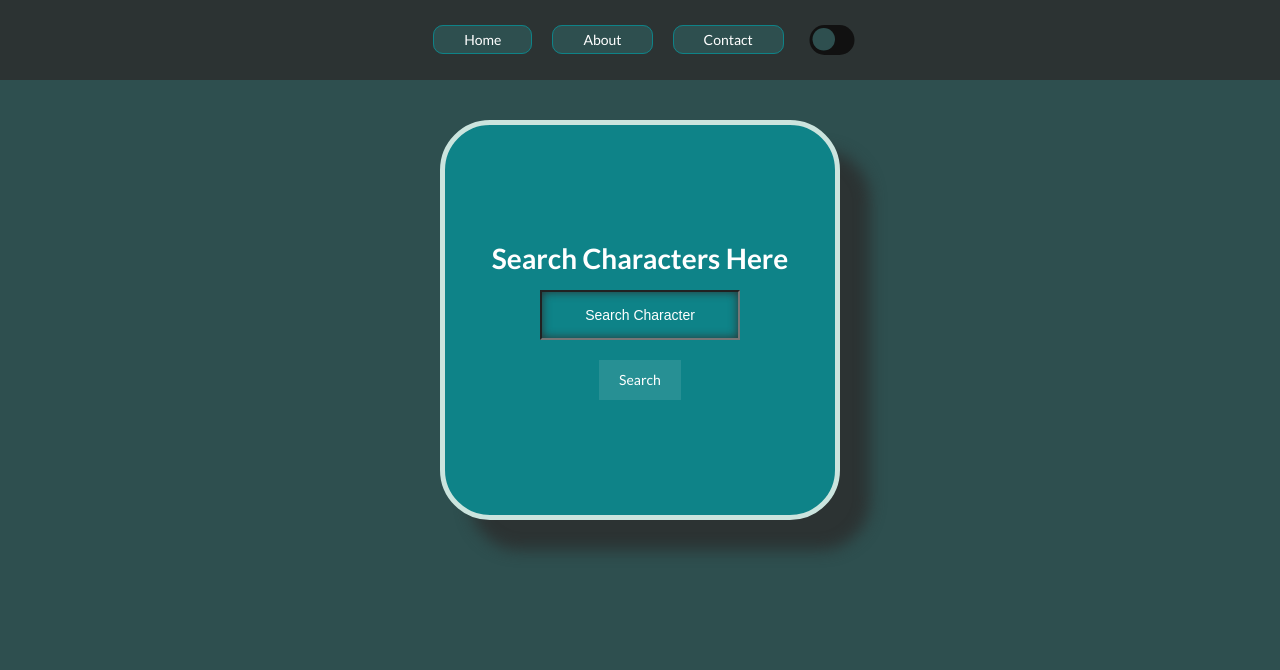
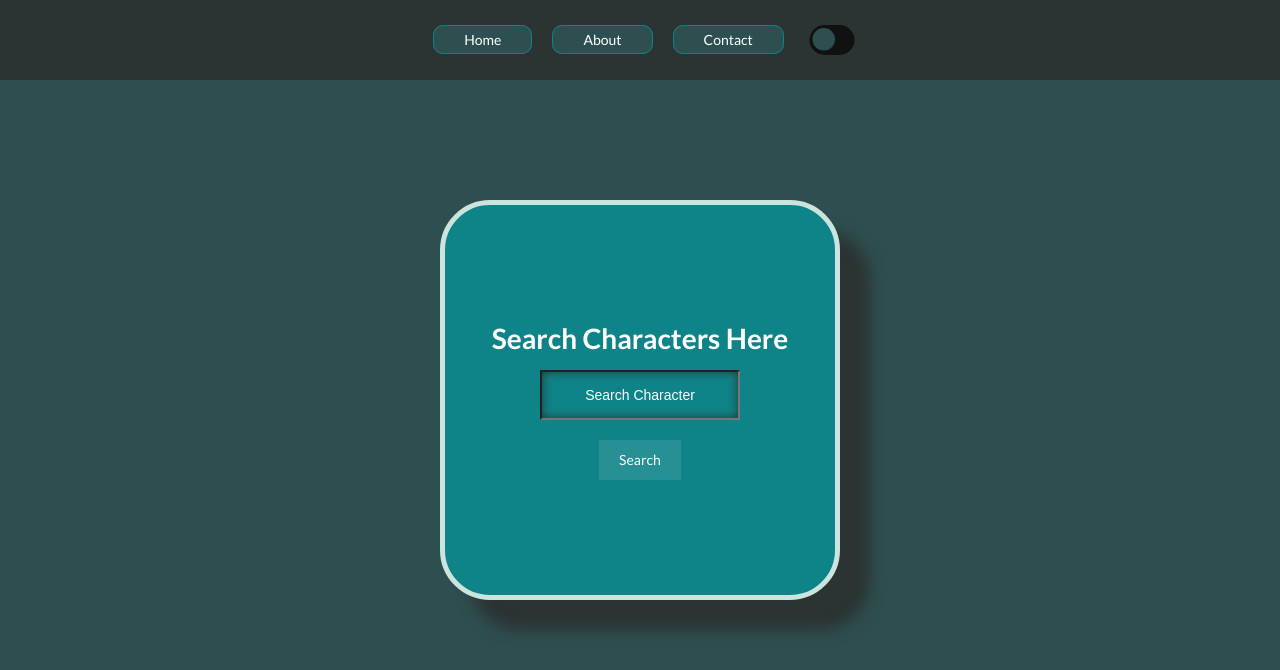
Before and after one commit to AlbertoAchegaLeitao/hp-api-master-Updated, a React (Create React App) app: page / in a window 1280 px wide. Shown: the top 670 px of the page. Built offline with nearby package versions, Linux system fonts and the light colour scheme.

Commit message:
close dropdown with x

```diff
--- a/src/components/CharacterDropDown.tsx
+++ b/src/components/CharacterDropDown.tsx
@@ -3,9 +3,13 @@ import { Character } from "../services/types";
 type Props = {
   characters: Character[];
   onSelect: (character: Character) => void;
+  onclose: () => void;
 };
 
-const CharacterDropdown = ({ characters, onSelect }: Props) => {
+const CharacterDropdown = ({ characters, onSelect, onclose }: Props) => {
+  const handleClose = () => {
+    onclose(); // Call the onclose function passed as a prop
+  };
   return (
     <div className="dropdown">
       {characters.map((character) => (
@@ -17,6 +21,9 @@ const CharacterDropdown = ({ characters, onSelect }: Props) => {
           {character.name}
         </div>
       ))}
+      <div className="dropdown-item" onClick={handleClose}>
+        <span className="close-btn">X</span>
+      </div>
     </div>
   );
 };
--- a/src/components/Home.tsx
+++ b/src/components/Home.tsx
@@ -1,4 +1,3 @@
-import { useState } from "react";
 import { useCharacterSearch } from "../services/getapi";
 import { CharacterModal } from "./CharacterModal";
 import { CharacterDropdown } from "./CharacterDropDown";
@@ -14,6 +13,7 @@ const Home = () => {
     handleInputChange,
     handleSelectCharacter,
     showDropdown,
+    handleCloseDropdown, // Add the handleCloseDropdown function
   } = useCharacterSearch();
 
   const handleCloseModal = () => {
@@ -21,6 +21,7 @@ const Home = () => {
   };
 
   return (
+    <div className="homeparent">
       <div className="homecontainer">
         <h1>Search Characters Here</h1>
         <form className="searchform" onSubmit={handleSubmit}>
@@ -41,6 +42,7 @@ const Home = () => {
           <CharacterDropdown
             characters={matchingCharacters}
             onSelect={handleSelectCharacter}
+            onclose={handleCloseDropdown} // Pass the handleCloseDropdown function
           />
         )}
         {submitted && characters.length === 0 ? (
@@ -59,6 +61,7 @@ const Home = () => {
           </div>
         ) : null}
       </div>
+    </div>
   );
 };
 
--- a/src/index.css
+++ b/src/index.css
@@ -209,6 +209,13 @@ body.light-mode {
 }
 
 /* HOME CSS */
+.homeparent {
+  width: 100%;
+  height: 100vh;
+  display: flex;
+  justify-content: center;
+  align-items: center;
+}
 
 .homecontainer {
   display: flex;
@@ -220,10 +227,7 @@ body.light-mode {
   width: 400px;
   height: 400px;
   border-radius: 50px;
-  position: absolute;
-  top: 40%;
-  left: 50%;
-  transform: translate(-50%, -50%);
+  position: relative;
   box-shadow: 30px 30px 15px #2c3333;
 }
 .homecontainer h1 {
@@ -334,7 +338,10 @@ input::placeholder {
 /* -------------------------------- */
 /* DROPDOWN CHARACTERS */
 .dropdown {
-  padding-top: 30px;
+  background-color: white;
+  border-radius: 50px;
+  padding: 30px;
+  position: absolute;
   text-align: center;
   display: flex;
   flex-direction: column;
--- a/src/services/getapi.ts
+++ b/src/services/getapi.ts
@@ -63,6 +63,10 @@ export const useCharacterSearch = () => {
     setSubmitted(true);
     setShowDropdown(false);
   };
+  const handleCloseDropdown = () => {
+    // Add a new function to handle closing the dropdown
+    setShowDropdown(false);
+  };
 
   return {
     searchValue,
@@ -74,5 +78,6 @@ export const useCharacterSearch = () => {
     handleInputChange,
     handleSelectCharacter,
     showDropdown,
+    handleCloseDropdown, // Add the new function to the returned object
   };
 };
```
Lines whose indentation alone changed are shown as unchanged.
